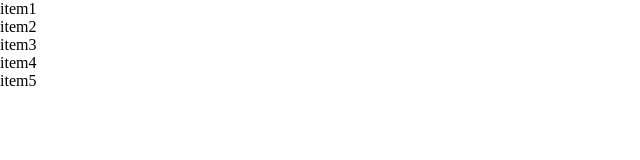
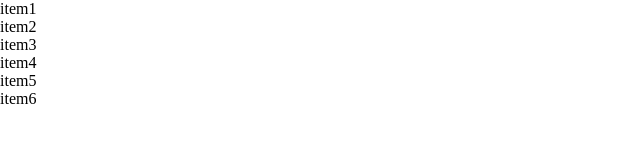
Before and after one commit to Satu15/test1, a plain HTML site: page grid.html in a window 1280 px wide. Shown: the full height of the page, 0-640 px from the left. Drawn offline with Linux system fonts and the light colour scheme.

Commit message:
added item6

```diff
--- a/grid.html
+++ b/grid.html
@@ -13,6 +13,7 @@
         <div>item3</div>
         <div>item4</div>
         <div>item5</div>
+        <div>item6</div>
     </div>
 </body>
 </html>
```
